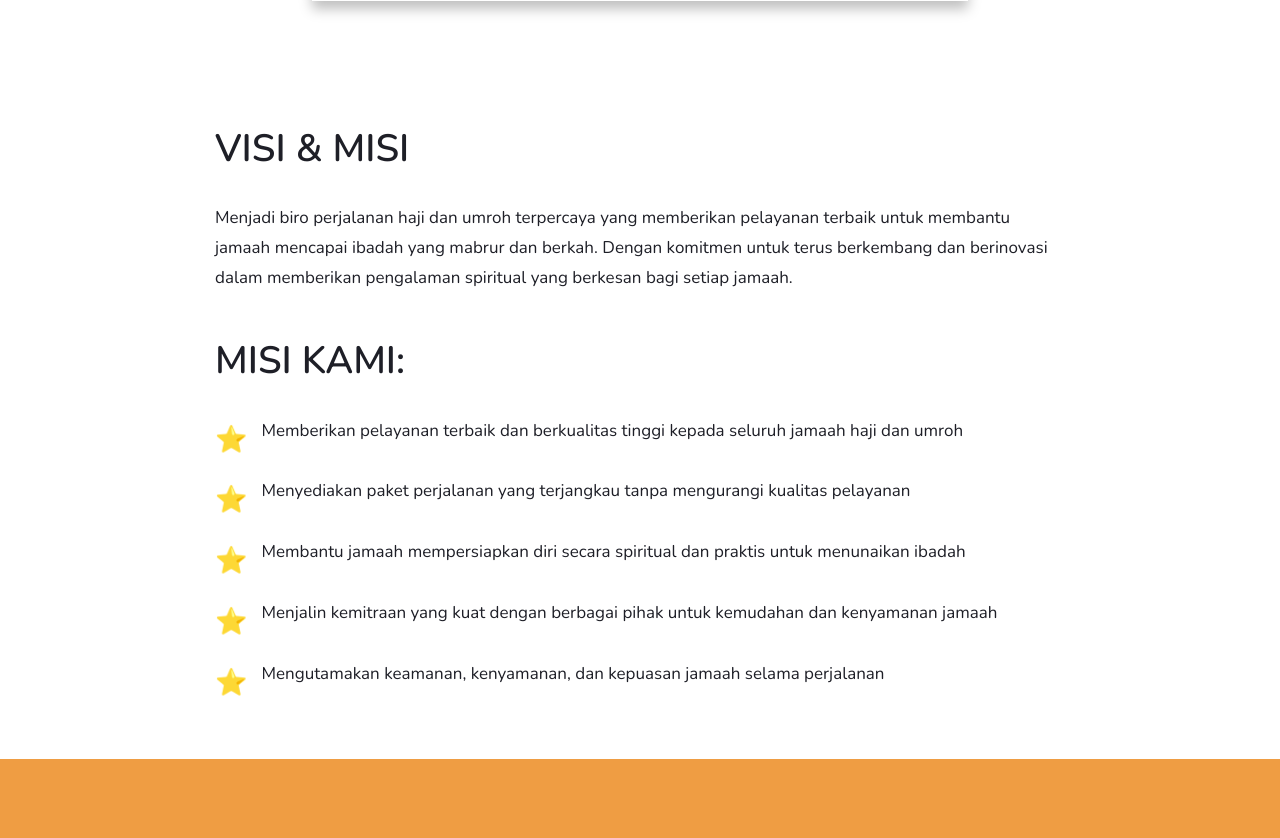
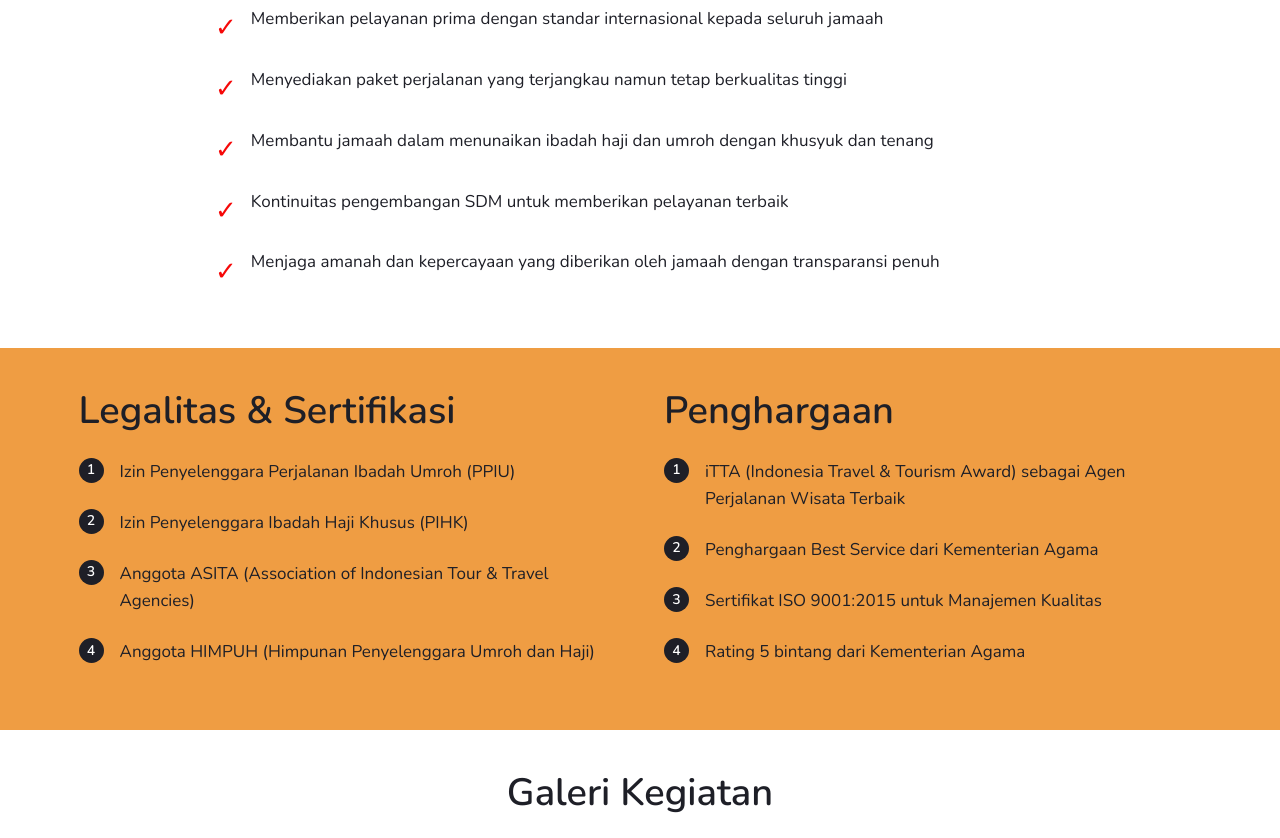
Before and after one commit to HoneyGun76/MIW, a PHP site: page /profil.php in a window 1280 px wide. Shown: the part 1835-2673 px from the top of the page. Run offline with PHP 8.4, Linux system fonts and the light colour scheme.

Commit message:
Replace profil.php with sample/profil.html content in PHP format

```diff
--- a/profil.php
+++ b/profil.php
@@ -1,20 +1,18 @@
 <?php
-// Include configuration
-require_once 'config.php';
-
-// Set current page for navigation highlighting
 $current_page = 'profil';
-
+include 'config.php';
 ?>
 <!DOCTYPE html>
-<html lang="id">
+<html lang="id" prefix="og: https://ogp.me/ns#" class="tcb">
 <head>
-    <meta charset="utf-8">
-    <meta name="robots" content="index, follow, max-image-preview:large, max-snippet:-1, max-video-preview:-1">
-    <meta name="viewport" content="width=device-width, initial-scale=1">
+    <meta http-equiv="Content-Type" content="text/html; charset=UTF-8">
+    <meta name="viewport" content="width=device-width, initial-scale=1.0">
+
+    <!-- SEO Meta Tags -->
     <title>About Us - Madinah Iman Wisata Pusat</title>
     <meta name="description" content="⭐⭐⭐⭐⭐about us: Madinah Iman Wisata Travel ✈️ Berpengalaman lebih 15th memberangkatkan jamaah haji & umroh. Melayani lebih baik.">
-    <meta name="keywords" content="about us madinah iman wisata, travel haji umroh, iTTA award winning, perusahaan travel terpercaya, PPIU, PIHK">
+    <meta name="robots" content="follow, index, max-snippet:-1, max-video-preview:-1, max-image-preview:large">
+    <link rel="canonical" href="https://miw.co.id/profil.php">
 
     <!-- Open Graph Meta Tags -->
     <meta property="og:locale" content="id_ID">
@@ -24,12 +22,111 @@ $current_page = 'profil';
     <meta property="og:url" content="https://miw.co.id/profil.php">
     <meta property="og:site_name" content="Madinah Iman Wisata Bandung">
     <meta property="og:image" content="https://miw.co.id/wp-content/uploads/2025/08/1.jpg">
+    <meta property="og:image:secure_url" content="https://miw.co.id/wp-content/uploads/2025/08/1.jpg">
+    <meta property="og:image:width" content="800">
+    <meta property="og:image:height" content="800">
+    <meta property="og:image:alt" content="about us">
+    <meta property="og:image:type" content="image/jpeg">
 
-    <!-- CSS Styles -->
+    <!-- Twitter Meta Tags -->
+    <meta name="twitter:card" content="summary_large_image">
+    <meta name="twitter:title" content="About Us - Madinah Iman Wisata Pusat">
+    <meta name="twitter:description" content="⭐⭐⭐⭐⭐about us: Madinah Iman Wisata Travel ✈️ Berpengalaman lebih 15th memberangkatkan jamaah haji & umroh. Melayani lebih baik.">
+    <meta name="twitter:site" content="@madinahimanwisatacom">
+    <meta name="twitter:creator" content="@madinahimanwisatacom">
+    <meta name="twitter:image" content="https://miw.co.id/wp-content/uploads/2025/08/1.jpg">
+
+    <!-- Structured Data -->
+    <script type="application/ld+json">
+    {
+        "@context": "https://schema.org",
+        "@graph": [
+            {
+                "@type": "Place",
+                "@id": "https://miw.co.id/#place",
+                "geo": {
+                    "@type": "GeoCoordinates",
+                    "latitude": "-6.8844645",
+                    "longitude": "107.5303815"
+                },
+                "hasMap": "https://www.google.com/maps/search/?api=1&query=-6.8844645,107.5303815",
+                "address": {
+                    "@type": "PostalAddress",
+                    "streetAddress": "R.A.A. Marta Negara No.16, Turangga, Kec. Lengkong",
+                    "addressLocality": "Bandung",
+                    "addressRegion": "Jawa Barat",
+                    "postalCode": "40264",
+                    "addressCountry": "Indonesia"
+                }
+            },
+            {
+                "@type": ["TravelAgency", "Organization"],
+                "@id": "https://miw.co.id/#organization",
+                "name": "Madinah Iman Wisata Bandung",
+                "url": "https://miw.co.id",
+                "sameAs": [
+                    "https://www.facebook.com/madinahimanwisatacom",
+                    "https://twitter.com/madinahimanwisatacom"
+                ],
+                "email": "admin@madinahimanwisata.com",
+                "address": {
+                    "@type": "PostalAddress",
+                    "streetAddress": "R.A.A. Marta Negara No.16, Turangga, Kec. Lengkong",
+                    "addressLocality": "Bandung",
+                    "addressRegion": "Jawa Barat",
+                    "postalCode": "40264",
+                    "addressCountry": "Indonesia"
+                },
+                "logo": {
+                    "@type": "ImageObject",
+                    "@id": "https://miw.co.id/#logo",
+                    "url": "https://miw.co.id/wp-content/uploads/2021/01/miw-logo.jpg",
+                    "contentUrl": "https://miw.co.id/wp-content/uploads/2021/01/miw-logo.jpg",
+                    "caption": "Madinah Iman Wisata Bandung",
+                    "inLanguage": "id"
+                },
+                "priceRange": "$$",
+                "openingHours": [
+                    "Monday,Tuesday,Wednesday,Thursday,Friday 09:00-17:00",
+                    "Saturday 09:00-11:00"
+                ],
+                "location": {"@id": "https://miw.co.id/#place"},
+                "image": {"@id": "https://miw.co.id/#logo"},
+                "telephone": "081399467866"
+            },
+            {
+                "@type": "WebSite",
+                "@id": "https://miw.co.id/#website",
+                "url": "https://miw.co.id",
+                "name": "Madinah Iman Wisata Bandung",
+                "alternateName": "Madinah Iman Wisata",
+                "publisher": {"@id": "https://miw.co.id/#organization"},
+                "inLanguage": "id"
+            },
+            {
+                "@type": "AboutPage",
+                "@id": "https://miw.co.id/profil.php/#webpage",
+                "url": "https://miw.co.id/profil.php/",
+                "name": "About Us - Madinah Iman Wisata Pusat",
+                "datePublished": "2022-08-30T04:40:01+07:00",
+                "dateModified": "<?php echo date('c'); ?>",
+                "isPartOf": {"@id": "https://miw.co.id/#website"},
+                "primaryImageOfPage": {"@id": "https://miw.co.id/wp-content/uploads/2025/08/logo-miw-juara.jpg"},
+                "inLanguage": "id"
+            }
+        ]
+    }
+    </script>
+
+    <!-- Bootstrap CSS -->
+    <link href="https://cdn.jsdelivr.net/npm/bootstrap@5.1.3/dist/css/bootstrap.min.css" rel="stylesheet">
+
     <style>
+        /* Import Google Fonts */
         @import url("//fonts.googleapis.com/css?family=Nunito:400,400i,600,600i&subset=latin");
         @import url("//fonts.googleapis.com/css?family=Jost:400,400i,600,600i,500&subset=latin");
 
+        /* CSS Variables */
         :root {
             --tcb-color-0: rgb(246, 8, 8);
             --tcb-color-1: rgb(6, 6, 6);
@@ -42,6 +139,7 @@ $current_page = 'profil';
             --tcb-tpl-color-11: rgb(108, 110, 122);
         }
 
+        /* Global Styles */
         body {
             font-family: 'Nunito', sans-serif;
             margin: 0;
@@ -474,179 +572,162 @@ $current_page = 'profil';
             .contact-content {
                 grid-template-columns: 1fr;
             }
+        }
     </style>
 </head>
+
 <body>
     <?php include 'navigation.php'; ?>
 
     <!-- Hero Section -->
     <section class="hero-section">
-        <div class="container">
         <div class="hero-logo">
-                <img src="https://miw.co.id/wp-content/uploads/2025/08/1.jpg" alt="MIW Logo">
+            <img src="https://miw.co.id/wp-content/uploads/2021/01/miw-logo.jpg" alt="MIW Logo">
         </div>
-            <div class="hero-subtitle">tentang kami</div>
-            <h1 class="hero-title">MADINAH IMAN WISATA TRAVEL</h1>
-            <p class="hero-description">Kami telah berpengalaman lebih dari 15 tahun memberangkatkan jamaah haji & umroh</p>
-        </div>
+        <div class="hero-subtitle">travel haji umroh</div>
+        <h1 class="hero-title">Madinah Iman Wisata Bandung</h1>
+        <p class="hero-description">Perusahaan Travel Terpercaya & Berpengalaman</p>
     </section>
 
-    <!-- Orange Section -->
+    <!-- Orange Introduction Section -->
     <section class="orange-section">
-        <div class="container">
-            <h2>TENTANG KAMI</h2>
-            <div class="subtitle">Madinah Iman Wisata Travel</div>
-            <p>merupakan biro travel yang bergerak di bidang perjalanan, baik domestik maupun internasional, khususnya perjalanan ibadah haji dan umroh ke tanah suci Makkah dan Madinah. Kami telah berpengalaman lebih dari 15 tahun memberangkatkan jamaah haji dan umroh dengan pelayanan terbaik dan memiliki izin resmi dari pemerintah.</p>
-        </div>
+        <h2>Madinah Iman Wisata Group</h2>
+        <div class="subtitle">PPIU & PIHK TERBAIK</div>
+        <p>Madinah Iman Wisata (MIW) adalah agen perjalanan profesional yang telah berpengalaman lebih dari 15 tahun dalam melayani ibadah haji dan umroh. Sebagai agen travel resmi yang telah mendapat kepercayaan dan izin dari Kementerian Agama, kami berkomitmen untuk memberikan pelayanan terbaik dan pengalaman spiritual yang tak terlupakan bagi jamaah.</p>
     </section>
 
     <!-- Partners Section -->
     <section class="partners-section">
-        <div class="container">
         <div class="partners-img">
-                <img src="https://miw.co.id/wp-content/uploads/2025/08/15.jpg" alt="Partners">
-            </div>
+            <img src="https://miw.co.id/wp-content/uploads/2025/08/KOLABORATOR-BARU.jpg" alt="Partner Kolaborasi MIW">
         </div>
     </section>
 
-    <!-- Vision Mission Section -->
+    <!-- Vision & Mission Section -->
     <section class="vision-mission-section">
-        <div class="container">
         <div class="vm-container">
-                <h3 class="vm-title">VISI & MISI</h3>
-                <p class="vm-text">Menjadi biro perjalanan haji dan umroh terpercaya yang memberikan pelayanan terbaik untuk membantu jamaah mencapai ibadah yang mabrur dan berkah. Dengan komitmen untuk terus berkembang dan berinovasi dalam memberikan pengalaman spiritual yang berkesan bagi setiap jamaah.</p>
-
-                <h3 class="vm-title">MISI KAMI:</h3>
+            <h2 class="vm-title">Visi & Misi</h2>
+            <div class="vm-text">
+                <strong>Visi:</strong> Menjadi perusahaan penyelenggara perjalanan ibadah haji dan umroh terdepan yang memberikan pelayanan berkualitas tinggi dengan mengedepankan kenyamanan, keamanan, dan kepuasan jamaah.
+            </div>
+            <div class="vm-text">
+                <strong>Misi:</strong>
+            </div>
             <ul class="mission-list">
                 <li class="mission-item">
-                        <span class="mission-icon">⭐</span>
-                        <span class="mission-text">Memberikan pelayanan terbaik dan berkualitas tinggi kepada seluruh jamaah haji dan umroh</span>
+                    <span class="mission-icon">✓</span>
+                    <span class="mission-text">Memberikan pelayanan prima dengan standar internasional kepada seluruh jamaah</span>
                 </li>
                 <li class="mission-item">
-                        <span class="mission-icon">⭐</span>
-                        <span class="mission-text">Menyediakan paket perjalanan yang terjangkau tanpa mengurangi kualitas pelayanan</span>
+                    <span class="mission-icon">✓</span>
+                    <span class="mission-text">Menyediakan paket perjalanan yang terjangkau namun tetap berkualitas tinggi</span>
                 </li>
                 <li class="mission-item">
-                        <span class="mission-icon">⭐</span>
-                        <span class="mission-text">Membantu jamaah mempersiapkan diri secara spiritual dan praktis untuk menunaikan ibadah</span>
+                    <span class="mission-icon">✓</span>
+                    <span class="mission-text">Membantu jamaah dalam menunaikan ibadah haji dan umroh dengan khusyuk dan tenang</span>
                 </li>
                 <li class="mission-item">
-                        <span class="mission-icon">⭐</span>
-                        <span class="mission-text">Menjalin kemitraan yang kuat dengan berbagai pihak untuk kemudahan dan kenyamanan jamaah</span>
+                    <span class="mission-icon">✓</span>
+                    <span class="mission-text">Kontinuitas pengembangan SDM untuk memberikan pelayanan terbaik</span>
                 </li>
                 <li class="mission-item">
-                        <span class="mission-icon">⭐</span>
-                        <span class="mission-text">Mengutamakan keamanan, kenyamanan, dan kepuasan jamaah selama perjalanan</span>
+                    <span class="mission-icon">✓</span>
+                    <span class="mission-text">Menjaga amanah dan kepercayaan yang diberikan oleh jamaah dengan transparansi penuh</span>
+                </li>
+            </ul>
+        </div>
+    </section>
+
+    <!-- Legal & Certifications Section -->
+    <section class="legal-section">
+        <div class="legal-container">
+            <div class="legal-column">
+                <h3>Legalitas & Sertifikasi</h3>
+                <ul class="legal-list">
+                    <li class="legal-item">
+                        <span class="legal-number"></span>
+                        <span class="legal-text">Izin Penyelenggara Perjalanan Ibadah Umroh (PPIU)</span>
+                    </li>
+                    <li class="legal-item">
+                        <span class="legal-number"></span>
+                        <span class="legal-text">Izin Penyelenggara Ibadah Haji Khusus (PIHK)</span>
+                    </li>
+                    <li class="legal-item">
+                        <span class="legal-number"></span>
+                        <span class="legal-text">Anggota ASITA (Association of Indonesian Tour & Travel Agencies)</span>
+                    </li>
+                    <li class="legal-item">
+                        <span class="legal-number"></span>
+                        <span class="legal-text">Anggota HIMPUH (Himpunan Penyelenggara Umroh dan Haji)</span>
+                    </li>
+                </ul>
+            </div>
+            <div class="legal-column">
+                <h3>Penghargaan</h3>
+                <ul class="legal-list">
+                    <li class="legal-item">
+                        <span class="legal-number"></span>
+                        <span class="legal-text">iTTA (Indonesia Travel & Tourism Award) sebagai Agen Perjalanan Wisata Terbaik</span>
+                    </li>
+                    <li class="legal-item">
+                        <span class="legal-number"></span>
+                        <span class="legal-text">Penghargaan Best Service dari Kementerian Agama</span>
+                    </li>
+                    <li class="legal-item">
+                        <span class="legal-number"></span>
+                        <span class="legal-text">Sertifikat ISO 9001:2015 untuk Manajemen Kualitas</span>
+                    </li>
+                    <li class="legal-item">
+                        <span class="legal-number"></span>
+                        <span class="legal-text">Rating 5 bintang dari Kementerian Agama</span>
                     </li>
                 </ul>
             </div>
         </div>
     </section>
 
-    <!-- Legal Section -->
-    <section class="legal-section">
-        <div class="container">
-            <div class="legal-container">
-                <div class="legal-column">
-                    <h3>LEGALITAS</h3>
-                    <ul class="legal-list">
-                        <li class="legal-item">
-                            <span class="legal-number"></span>
-                            <span class="legal-text">Izin PPIU (Penyelenggara Perjalanan Ibadah Umroh) No. U.215/2022</span>
-                        </li>
-                        <li class="legal-item">
-                            <span class="legal-number"></span>
-                            <span class="legal-text">Izin PIHK (Penyelenggara Ibadah Haji Khusus) No. 319/2021</span>
-                        </li>
-                        <li class="legal-item">
-                            <span class="legal-number"></span>
-                            <span class="legal-text">SIUP (Surat Izin Usaha Perdagangan)</span>
-                        </li>
-                        <li class="legal-item">
-                            <span class="legal-number"></span>
-                            <span class="legal-text">TDP (Tanda Daftar Perusahaan)</span>
-                        </li>
-                        <li class="legal-item">
-                            <span class="legal-number"></span>
-                            <span class="legal-text">NPWP (Nomor Pokok Wajib Pajak)</span>
-                        </li>
-                    </ul>
+    <!-- Gallery Section -->
+    <section class="gallery-section">
+        <h2 class="vm-title" style="text-align: center;">Galeri Kegiatan</h2>
+        <div class="gallery-grid">
+            <div class="gallery-item">
+                <img src="https://miw.co.id/wp-content/uploads/2025/08/1.jpg" alt="Kegiatan 1">
             </div>
-
-                <div class="legal-column">
-                    <h3>KEANGGOTAAN</h3>
-                    <ul class="legal-list">
-                        <li class="legal-item">
-                            <span class="legal-number"></span>
-                            <span class="legal-text">Anggota AMPHURI (Asosiasi Muslim Penyelenggara Haji dan Umroh Republik Indonesia)</span>
-                        </li>
-                        <li class="legal-item">
-                            <span class="legal-number"></span>
-                            <span class="legal-text">Anggota ASITA (Association of the Indonesian Tours and Travel Agencies)</span>
-                        </li>
-                        <li class="legal-item">
-                            <span class="legal-number"></span>
-                            <span class="legal-text">Anggota IATA (International Air Transport Association)</span>
-                        </li>
-                        <li class="legal-item">
-                            <span class="legal-number"></span>
-                            <span class="legal-text">Anggota HIMPUH (Himpunan Penyelenggara Umroh dan Haji)</span>
-                        </li>
-                        <li class="legal-item">
-                            <span class="legal-number"></span>
-                            <span class="legal-text">Anggota KAN (Konsorsium Agen Naik Haji)</span>
-                        </li>
-                    </ul>
+            <div class="gallery-item">
+                <img src="https://miw.co.id/wp-content/uploads/2025/08/2.jpg" alt="Kegiatan 2">
             </div>
+            <div class="gallery-item">
+                <img src="https://miw.co.id/wp-content/uploads/2025/08/3.jpg" alt="Kegiatan 3">
+            </div>
+            <div class="gallery-item">
+                <img src="https://miw.co.id/wp-content/uploads/2025/08/4.jpg" alt="Kegiatan 4">
+            </div>
+            <div class="gallery-item">
+                <img src="https://miw.co.id/wp-content/uploads/2025/08/5.jpg" alt="Kegiatan 5">
+            </div>
+            <div class="gallery-item">
+                <img src="https://miw.co.id/wp-content/uploads/2025/08/6.jpg" alt="Kegiatan 6">
+            </div>
+            <div class="gallery-item">
+                <img src="https://miw.co.id/wp-content/uploads/2025/08/7.jpg" alt="Kegiatan 7">
+            </div>
+            <div class="gallery-item">
+                <img src="https://miw.co.id/wp-content/uploads/2025/08/8.jpg" alt="Kegiatan 8">
             </div>
         </div>
     </section>
 
-    <!-- Gallery Section -->
-    <section class="gallery-section">
-        <div class="container">
-            <h3 class="vm-title">GALERI KEGIATAN</h3>
-            <div class="gallery-grid">
-                <div class="gallery-item">
-                    <img src="https://miw.co.id/wp-content/uploads/2025/08/2.jpg" alt="Gallery 1">
-                </div>
-                <div class="gallery-item">
-                    <img src="https://miw.co.id/wp-content/uploads/2025/08/3.jpg" alt="Gallery 2">
-                </div>
-                <div class="gallery-item">
-                    <img src="https://miw.co.id/wp-content/uploads/2025/08/4.jpg" alt="Gallery 3">
-                </div>
-                <div class="gallery-item">
-                    <img src="https://miw.co.id/wp-content/uploads/2025/08/5.jpg" alt="Gallery 4">
-                </div>
-                <div class="gallery-item">
-                    <img src="https://miw.co.id/wp-content/uploads/2025/08/6.jpg" alt="Gallery 5">
-                </div>
-                <div class="gallery-item">
-                    <img src="https://miw.co.id/wp-content/uploads/2025/08/7.jpg" alt="Gallery 6">
-                </div>
-                <div class="gallery-item">
-                    <img src="https://miw.co.id/wp-content/uploads/2025/08/8.jpg" alt="Gallery 7">
-                </div>
-                <div class="gallery-item">
-                    <img src="https://miw.co.id/wp-content/uploads/2025/08/9.jpg" alt="Gallery 8">
-                </div>
-            </div>
-        </div>
-    </section>
-
-    <!-- Yellow Section -->
+    <!-- Yellow Achievement Section -->
     <section class="yellow-section">
-        <div class="container">
         <div class="yellow-content">
             <div class="yellow-text">
-                    <h3>KOMITMEN KAMI</h3>
-                    <p>Kami berkomitmen untuk memberikan pelayanan terbaik kepada setiap jamaah dengan standar kualitas internasional. Kepercayaan jamaah adalah amanah yang kami jaga dengan sepenuh hati.</p>
-                    <p>Dengan tim yang berpengalaman dan berdedikasi, kami siap membantu Anda mewujudkan impian menunaikan ibadah haji dan umroh dengan khusyuk dan tentram.</p>
+                <h3>Komitmen Kami</h3>
+                <p>Lebih dari 15 tahun pengalaman dalam memberangkatkan jamaah haji dan umroh dengan pelayanan terbaik.</p>
+                <p>Kepercayaan ribuan jamaah yang telah menunaikan ibadah bersama kami adalah motivasi untuk terus memberikan yang terbaik.</p>
+                <p>Kami bangga menjadi bagian dari perjalanan spiritual Anda menuju Tanah Suci.</p>
             </div>
             <div class="yellow-image">
-                    <img src="https://miw.co.id/wp-content/uploads/2025/08/16.jpg" alt="Commitment">
-                </div>
+                <img src="https://miw.co.id/wp-content/uploads/2025/08/logo-miw-juara.jpg" alt="MIW Achievement Logo">
             </div>
         </div>
     </section>
@@ -656,24 +737,29 @@ $current_page = 'profil';
         <div class="container">
             <div class="contact-content">
                 <div class="contact-info">
-                    <h3>HUBUNGI KAMI</h3>
-                    <p><strong>Alamat:</strong> Jl. Cijerah No. 125, Bandung Kulon, Kota Bandung, Jawa Barat 40213</p>
-                    <p><strong>Telepon:</strong> (022) 6031698</p>
-                    <p><strong>WhatsApp:</strong> +62 812-2222-1998</p>
-                    <p><strong>Email:</strong> madinahimanwisata@gmail.com</p>
-                    <p><strong>Website:</strong> www.miw.co.id</p>
+                    <h3>Hubungi Kami</h3>
+                    <p><strong>Alamat:</strong><br>
+                    R.A.A. Marta Negara No.16, Turangga<br>
+                    Kec. Lengkong, Bandung, Jawa Barat 40264</p>
+
+                    <p><strong>Telepon:</strong><br>
+                    081399467866</p>
+
+                    <p><strong>Email:</strong><br>
+                    admin@madinahimanwisata.com</p>
+
+                    <p><strong>Jam Operasional:</strong><br>
+                    Senin - Jumat: 09:00 - 17:00<br>
+                    Sabtu: 09:00 - 11:00</p>
                 </div>
                 <div class="map-container">
-                    <iframe
-                        src="https://www.google.com/maps/embed?pb=!1m18!1m12!1m3!1d3961.0!2d107.5745!3d-6.9389!2m3!1f0!2f0!3f0!3m2!1i1024!2i768!4f13.1!3m3!1m2!1s0x2e68e9b36b3f8d1f%3A0x4a35d2b5e3a8c9d2!2sJl.%20Cijerah%20No.125%2C%20Bandung%20Kulon%2C%20Kota%20Bandung%2C%20Jawa%20Barat%2040213!5e0!3m2!1sid!2sid!4v1640995200000!5m2!1sid!2sid"
-                        allowfullscreen=""
-                        loading="lazy">
-                    </iframe>
+                    <iframe src="https://www.google.com/maps/embed?pb=!1m18!1m12!1m3!1d3961.0156453!2d107.5281925!3d-6.8844645!2m3!1f0!2f0!3f0!3m2!1i1024!2i768!4f13.1!3m3!1m2!1s0x2e68e7c381e3c323%3A0x5f4a73c0c0b4c4b4!2sR.A.A.%20Marta%20Negara%20No.16%2C%20Turangga%2C%20Kec.%20Lengkong%2C%20Kota%20Bandung%2C%20Jawa%20Barat%2040264!5e0!3m2!1sid!2sid!4v1625000000000!5m2!1sid!2sid" allowfullscreen="" loading="lazy"></iframe>
                 </div>
             </div>
         </div>
     </section>
 
+    <!-- Bootstrap JS -->
     <script src="https://cdn.jsdelivr.net/npm/bootstrap@5.1.3/dist/js/bootstrap.bundle.min.js"></script>
 </body>
 </html>
```
Lines whose indentation alone changed are shown as unchanged.
